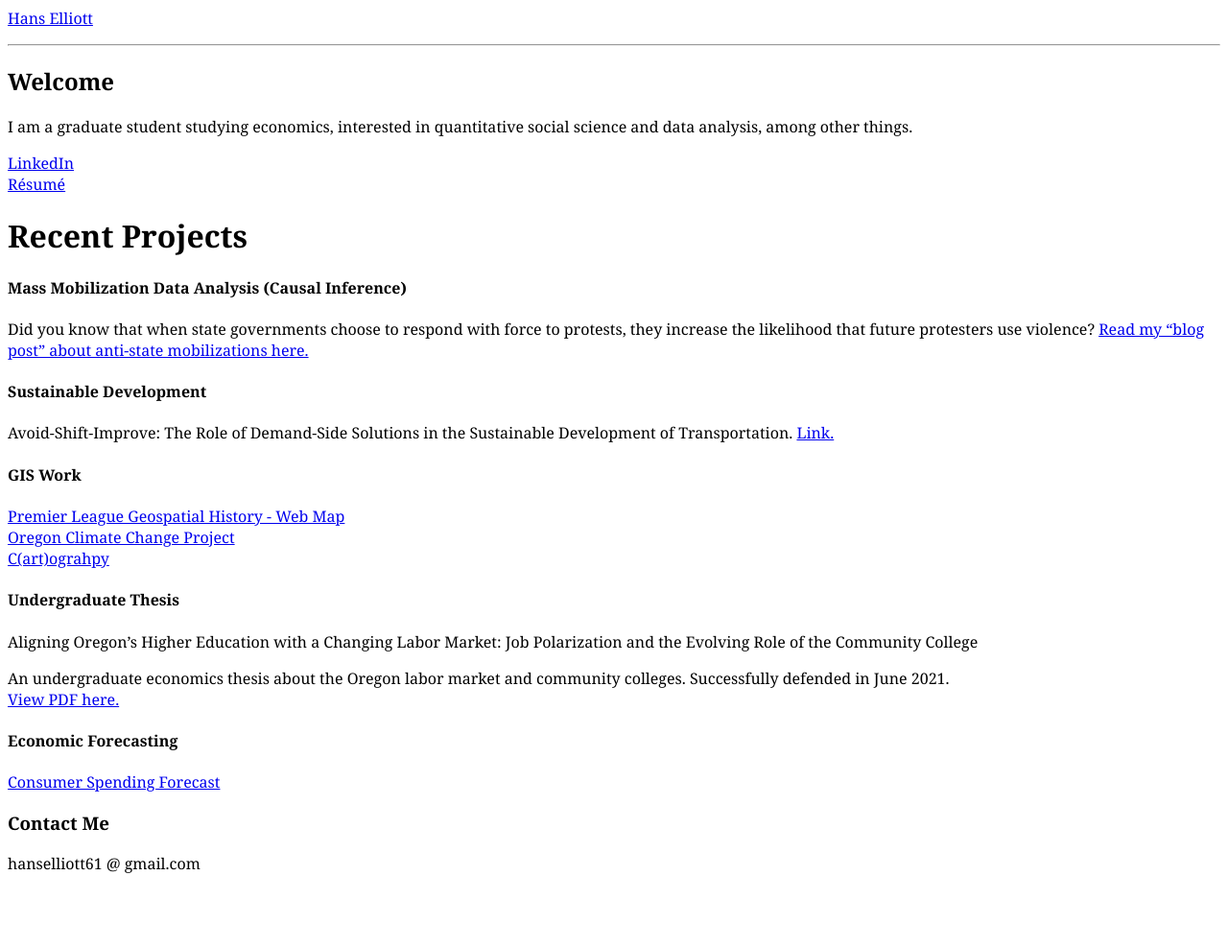
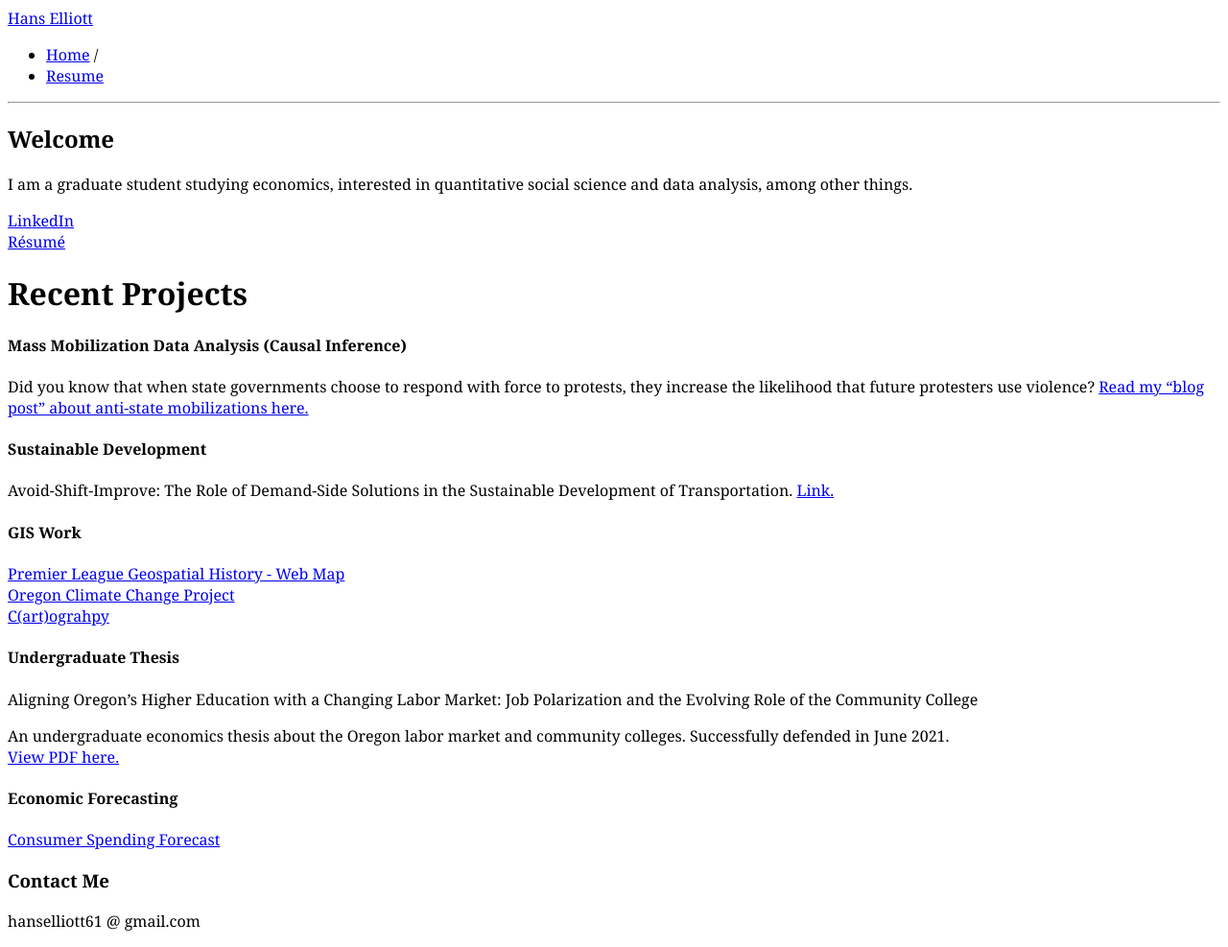
Before and after one commit to hans-elliott99/hans-elliott99.github.io, a Jekyll site: the page built from index.md, in a window 1280 px wide. Shown: the whole page at 96% size. Built offline with Jekyll 4.4.1, drawn with Linux system fonts in a browser that asks for light colours; our own code applies the rules of GitHub Pages for plain Markdown files; before the commit the page ends 927 px from its top, so only the background shows below that.

Commit message:
Update _config.yml

```diff
--- a/_config.yml
+++ b/_config.yml
@@ -2,3 +2,8 @@ title: Hans Elliott
 logo: me.jpg
 google_analytics:
 remote_theme: ankitsultana/researcher@gem
+nav:
+ - name: "Home"
+   link: "/"
+ - name: "Resume"
+   link: "Resume.html"
```
